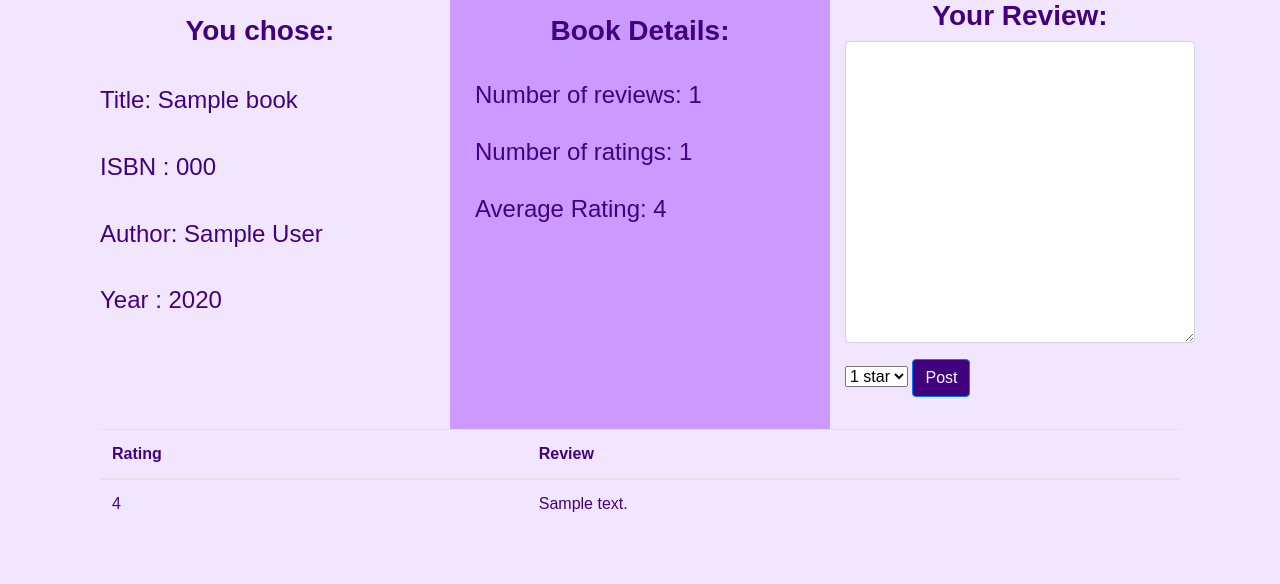
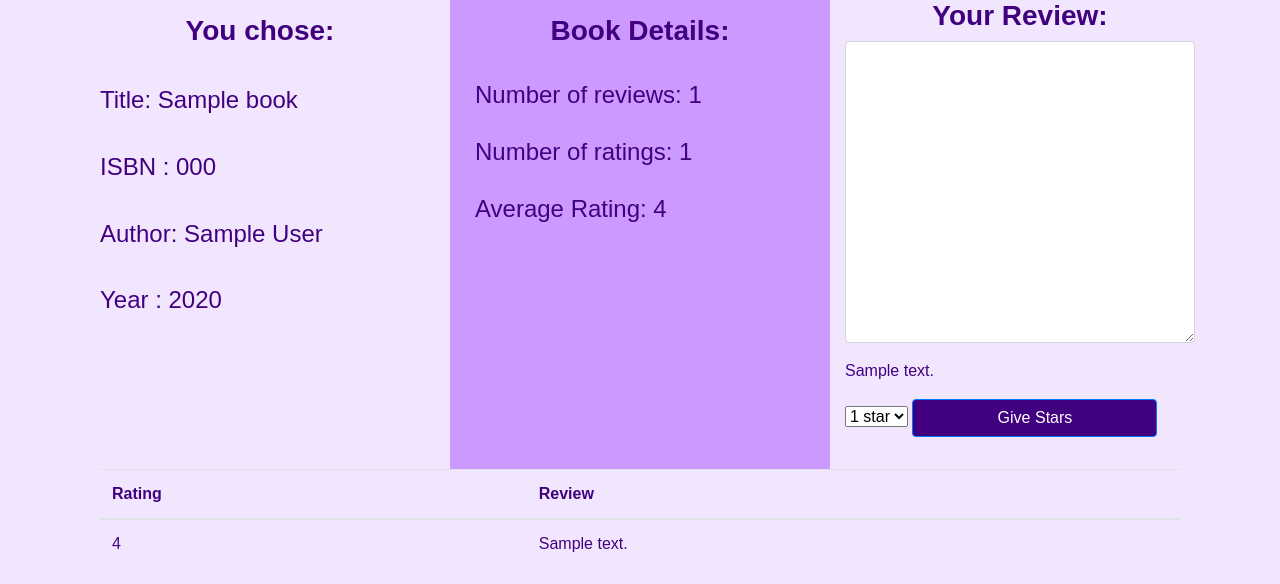
Before and after one commit to gracebcorrea/BOOKS, a Python web app: template Templates/bookspage.html in a window 1280 px wide. Shown: the part 251-835 px from the top of the page. Before the commit the page ends 763 px from the top, so only its background shows below. Run offline with Jinja, Linux system fonts and the light colour scheme; the template is opened without the code that fills it: most values are stand-ins (such as "Sample title", 1, 10 or a date in 2020); some libraries are stand-ins or nearby versions.

Commit message:
Update bookspage.html

```diff
--- a/Templates/bookspage.html
+++ b/Templates/bookspage.html
@@ -51,14 +51,14 @@ If the requested ISBN number isn’t in your database, your website should retur
         </div>
         <div class="col-lg-4"  width="3000px">
             <h3 style="font-weight:bold">Your Review:</h3>
-                 <form action="{{ url_for('bookspage') }}" method="POST" >
+                 <form method="POST" >
                         <div class="form-group"  >
                             <textarea class="form-control" rows="12" name="review" id="review"></textarea>
                         </div>
                  </form>
 
                  <p></p>
-            <form action="{{ url_for('bookspage') }}" method="POST" class="d-flex flex-column-reverse">
+                 <form action="{{ url_for('bookspage') }}" method="POST" class="d-flex flex-column-reverse" >
                  <p> <select name="rating" >
                       <option name="rating" id="rating">1 star</option>
                       <option name="rating" id="rating">2 star</option>
@@ -66,8 +66,12 @@ If the requested ISBN number isn’t in your database, your website should retur
                       <option name="rating" id="rating">4 star</option>
                       <option name="rating" id="rating">5 star</option>
                       </select>
-                      <button type="submit" class="btn btn-primary" style="background-color:#400080">Post</button>
-                      </p>
+                      <button type="submit" class="btn btn-primary" style="background-color:#400080; width:70%">Give Stars</button>
+                  </p>
+                  <p>  {{message_salvar_alterar}}</p>
+
+
+
                  </form>
                  <p></p>
         </div>
@@ -94,7 +98,7 @@ If the requested ISBN number isn’t in your database, your website should retur
 			    </tr>
 				{% endfor %}
   {%else%}
-      <p> There are no reviews for this book. </p>
+      <p style="padding:20px"> There are no reviews for this book. </p>
 
   {%endif%}
 			</table>
```
